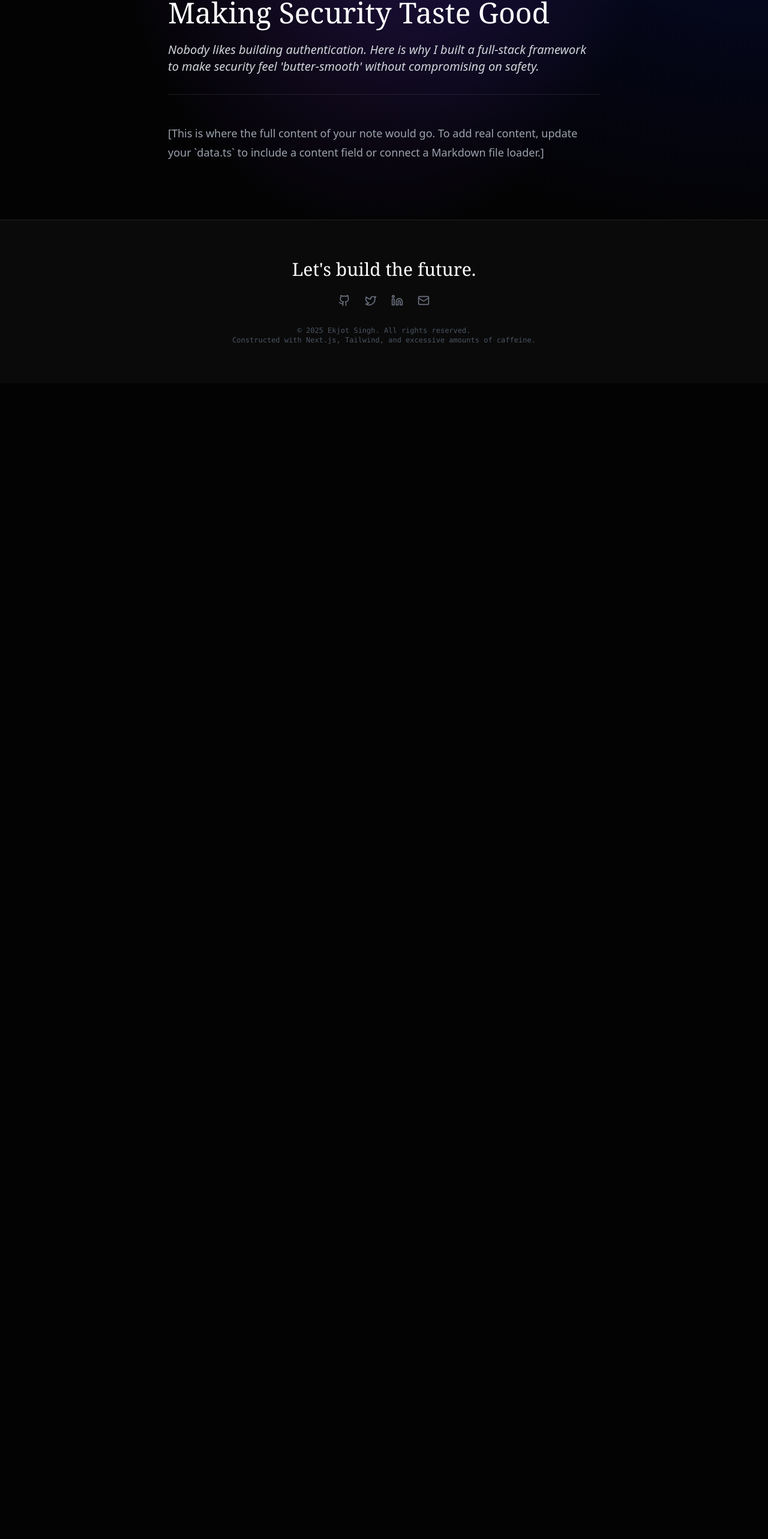
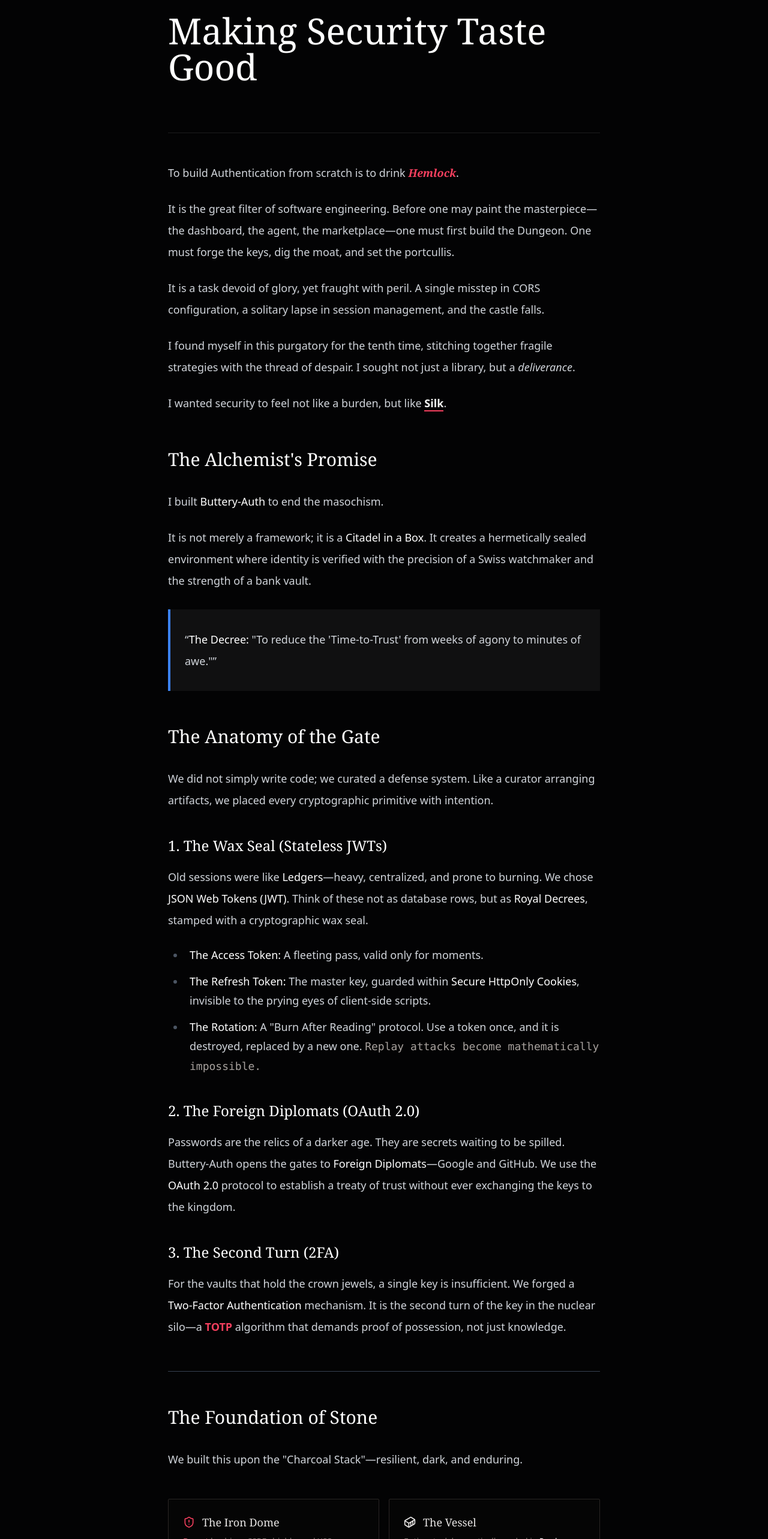
Before and after one commit to ekjotsinghmakhija/website, a Next.js app: page /blog/why-buttery-auth in a window 1280 px wide. Shown: the part 215-2781 px from the top of the page at 60% size. Before the commit the page ends 854 px from the top, so only its background shows below. Built offline with nearby package versions, Linux system fonts and the light colour scheme.

Commit message:
docs(src/app): added blog/why-buttery-auth

```diff
--- /dev/null
+++ b/src/app/blog/why-buttery-auth/page.mdx
@@ -0,0 +1,136 @@
+import NotebookLayout from '@/components/layout/NotebookLayout';
+import { Lock, Zap, Fingerprint, Container, Github, ShieldAlert, Key, Globe } from 'lucide-react';
+
+export const meta = {
+  title: "Making Security Taste Good",
+  date: "Sep 24, 2025",
+  readTime: "6 min read",
+  tag: "Engineering"
+};
+
+<NotebookLayout meta={meta}>
+
+To build Authentication from scratch is to drink <span className="text-rose-500 font-serif italic font-bold">Hemlock</span>.
+
+It is the great filter of software engineering. Before one may paint the masterpiece—the dashboard, the agent, the marketplace—one must first build the Dungeon. One must forge the keys, dig the moat, and set the portcullis.
+
+It is a task devoid of glory, yet fraught with peril. A single misstep in CORS configuration, a solitary lapse in session management, and the castle falls.
+
+I found myself in this purgatory for the tenth time, stitching together fragile strategies with the thread of despair. I sought not just a library, but a *deliverance*.
+
+I wanted security to feel not like a burden, but like <span className="text-stone-100 font-bold border-b-2 border-rose-500">Silk</span>.
+
+## The Alchemist's Promise
+
+I built **Buttery-Auth** to end the masochism.
+
+It is not merely a framework; it is a **Citadel in a Box**. It creates a hermetically sealed environment where identity is verified with the precision of a Swiss watchmaker and the strength of a bank vault.
+
+> **The Decree:** "To reduce the 'Time-to-Trust' from weeks of agony to minutes of awe."
+
+## The Anatomy of the Gate
+
+We did not simply write code; we curated a defense system. Like a curator arranging artifacts, we placed every cryptographic primitive with intention.
+
+### 1. The Wax Seal (Stateless JWTs)
+Old sessions were like **Ledgers**—heavy, centralized, and prone to burning.
+We chose <strong className="text-rose-400">JSON Web Tokens (JWT)</strong>. Think of these not as database rows, but as **Royal Decrees**, stamped with a cryptographic wax seal.
+
+* **The Access Token:** A fleeting pass, valid only for moments.
+* **The Refresh Token:** The master key, guarded within **Secure HttpOnly Cookies**, invisible to the prying eyes of client-side scripts.
+* **The Rotation:** A "Burn After Reading" protocol. Use a token once, and it is destroyed, replaced by a new one. <span className="text-stone-400 font-mono">Replay attacks become mathematically impossible.</span>
+
+### 2. The Foreign Diplomats (OAuth 2.0)
+Passwords are the relics of a darker age. They are secrets waiting to be spilled.
+Buttery-Auth opens the gates to **Foreign Diplomats**—Google and GitHub. We use the **OAuth 2.0** protocol to establish a treaty of trust without ever exchanging the keys to the kingdom.
+
+### 3. The Second Turn (2FA)
+For the vaults that hold the crown jewels, a single key is insufficient.
+We forged a **Two-Factor Authentication** mechanism. It is the second turn of the key in the nuclear silo—a <span className="text-rose-500 font-bold">TOTP</span> algorithm that demands proof of possession, not just knowledge.
+
+---
+
+## The Foundation of Stone
+
+We built this upon the "Charcoal Stack"—resilient, dark, and enduring.
+
+<div className="grid grid-cols-1 md:grid-cols-2 gap-4 my-12 not-prose">
+  <div className="p-6 bg-[#050505] border border-stone-800 rounded-sm hover:border-rose-900/50 transition-all group">
+    <div className="flex items-center gap-3 mb-2 text-rose-500">
+      <ShieldAlert className="w-5 h-5" />
+      <h3 className="font-serif text-lg m-0 text-stone-200">The Iron Dome</h3>
+    </div>
+    <div className="text-sm text-stone-500 m-0 group-hover:text-stone-400 transition-colors">
+      <span className="text-rose-400/80">Bcrypt</span> hashing, CSRF shields, and XSS sanitization woven into the very fabric of the request lifecycle.
+    </div>
+  </div>
+
+  <div className="p-6 bg-[#050505] border border-stone-800 rounded-sm hover:border-stone-600 transition-all group">
+    <div className="flex items-center gap-3 mb-2 text-stone-200">
+      <Container className="w-5 h-5" />
+      <h3 className="font-serif text-lg m-0">The Vessel</h3>
+    </div>
+    <div className="text-sm text-stone-500 m-0 group-hover:text-stone-400 transition-colors">
+      Entire stack hermetically sealed in <span className="text-white font-mono">Docker</span> containers. Deploy the fortress anywhere, unchanged.
+    </div>
+  </div>
+
+  <div className="p-6 bg-[#050505] border border-stone-800 rounded-sm hover:border-rose-900/50 transition-all group">
+    <div className="flex items-center gap-3 mb-2 text-rose-500">
+      <Zap className="w-5 h-5" />
+      <h3 className="font-serif text-lg m-0 text-stone-200">The Velocity</h3>
+    </div>
+    <div className="text-sm text-stone-500 m-0 group-hover:text-stone-400 transition-colors">
+      Forged in <span className="text-rose-400/80">Node.js</span>. Non-blocking I/O ensures the gates open instantly, even under siege.
+    </div>
+  </div>
+
+  <div className="p-6 bg-[#050505] border border-stone-800 rounded-sm hover:border-stone-600 transition-all group">
+    <div className="flex items-center gap-3 mb-2 text-stone-200">
+      <Fingerprint className="w-5 h-5" />
+      <h3 className="font-serif text-lg m-0">The Law</h3>
+    </div>
+    <div className="text-sm text-stone-500 m-0 group-hover:text-stone-400 transition-colors">
+      Strict adherence to <span className="text-white font-mono">TypeScript</span> contracts. The data shapes are immutable and predictable.
+    </div>
+  </div>
+</div>
+
+## Who is Worthy?
+
+* **The Architects:** Building SaaS platforms requiring Role-Based Access Control (RBAC) without the monthly tribute to Auth0.
+* **The Guardians:** Securing internal dashboards where a breach would mean ruin.
+* **The Visionaries:** Who wish to ship the MVP before the sun sets, without leaving the back door open.
+
+<div className="not-prose mt-16 p-10 bg-gradient-to-b from-[#0A0A0A] to-black border border-stone-800 rounded-sm text-center relative overflow-hidden group">
+  <div className="absolute inset-0 bg-[radial-gradient(circle_at_center,_var(--tw-gradient-stops))] from-rose-900/10 via-transparent to-transparent opacity-0 group-hover:opacity-100 transition-opacity duration-700" />
+
+  <h3 className="relative z-10 text-3xl font-serif text-white mb-6 tracking-tight">
+    Seize the Keys.
+  </h3>
+
+  <div className="relative z-10 text-stone-500 mb-8 max-w-lg mx-auto font-light">
+    Stop building the lock. Start building the treasure.
+  </div>
+
+  <div className="relative z-10 flex flex-wrap justify-center gap-4">
+    <a
+      href="https://github.com/buttery-auth/buttery-auth"
+      target="_blank"
+      className="inline-flex items-center gap-3 px-8 py-4 bg-stone-100 text-black font-bold rounded-sm hover:bg-rose-600 hover:text-white transition-all duration-300 no-underline"
+    >
+      <Github size={20} />
+      Inspect the Foundry
+    </a>
+    <a
+      href="https://buttery-auth.vercel.app/"
+      target="_blank"
+      className="inline-flex items-center gap-3 px-8 py-4 border border-stone-800 text-stone-400 font-bold rounded-sm hover:border-rose-500 hover:text-white transition-all duration-300 no-underline bg-[#050505]"
+    >
+      <Globe size={20} />
+      Live Demo
+    </a>
+  </div>
+</div>
+
+</NotebookLayout>
```
